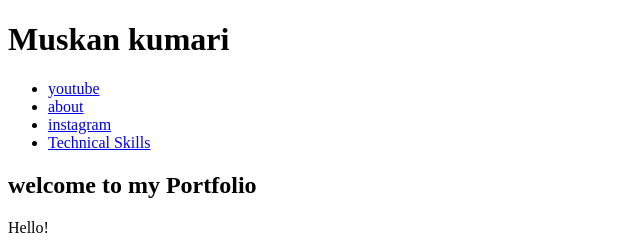
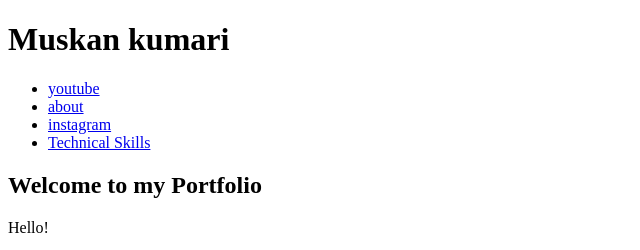
Before and after one commit to Musk322/web-dev-1, a plain HTML site: page index.html in a window 1280 px wide. Shown: the top 250 px of the page, 0-640 px from the left. Drawn offline with Linux system fonts and the light colour scheme.

Commit message:
Update index.html

```diff
--- a/index.html
+++ b/index.html
@@ -19,7 +19,7 @@
   </header>
   <main>
     <section>
-      <h2>welcome to my Portfolio</h2>
+      <h2>Welcome to my Portfolio</h2>
       <p>Hello!</p>
       <p> I am muskan kumari from Bihar. </p>
       <p>I am a web development student. this is my personal portfolio website.</p>
```
